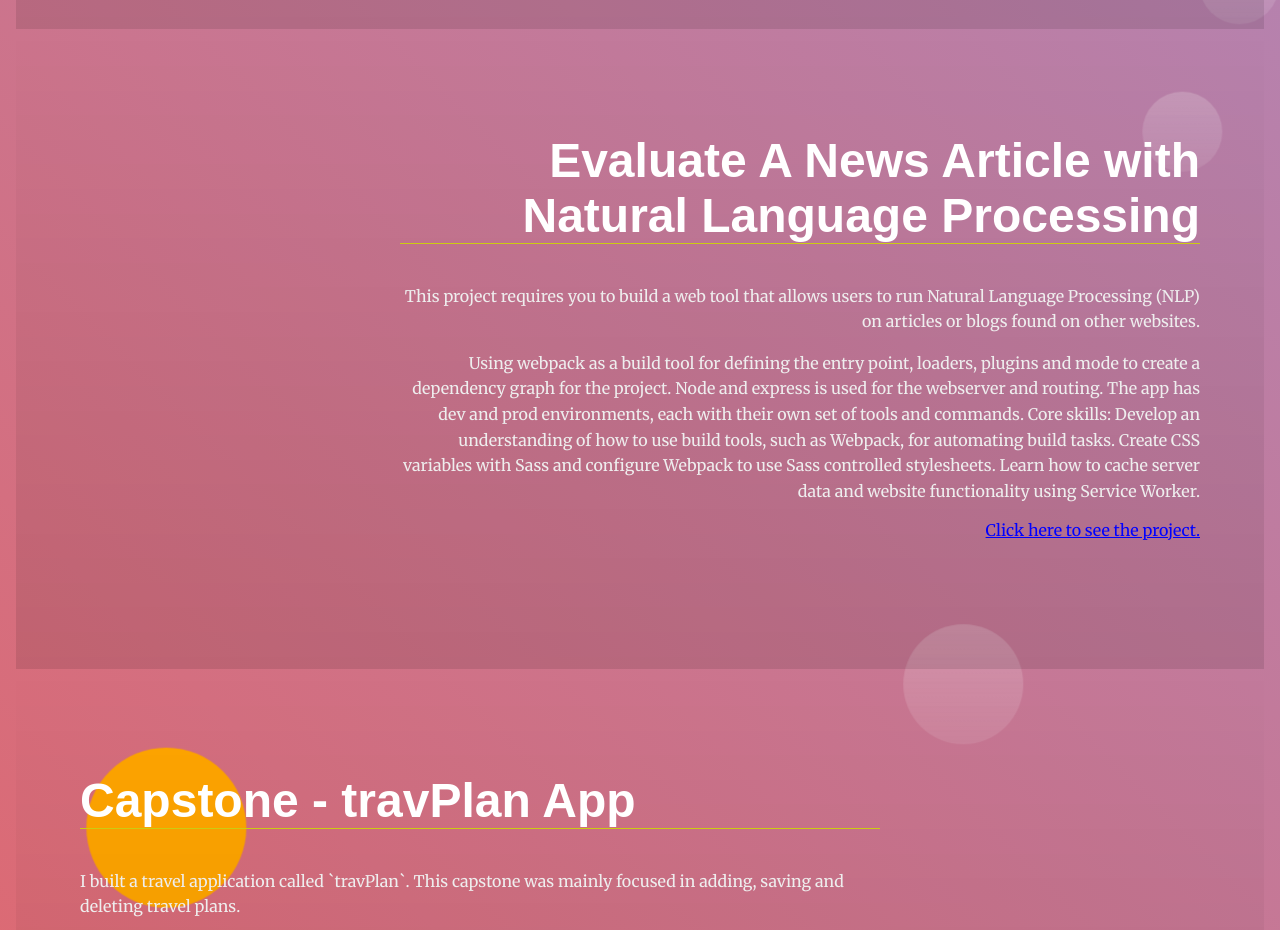
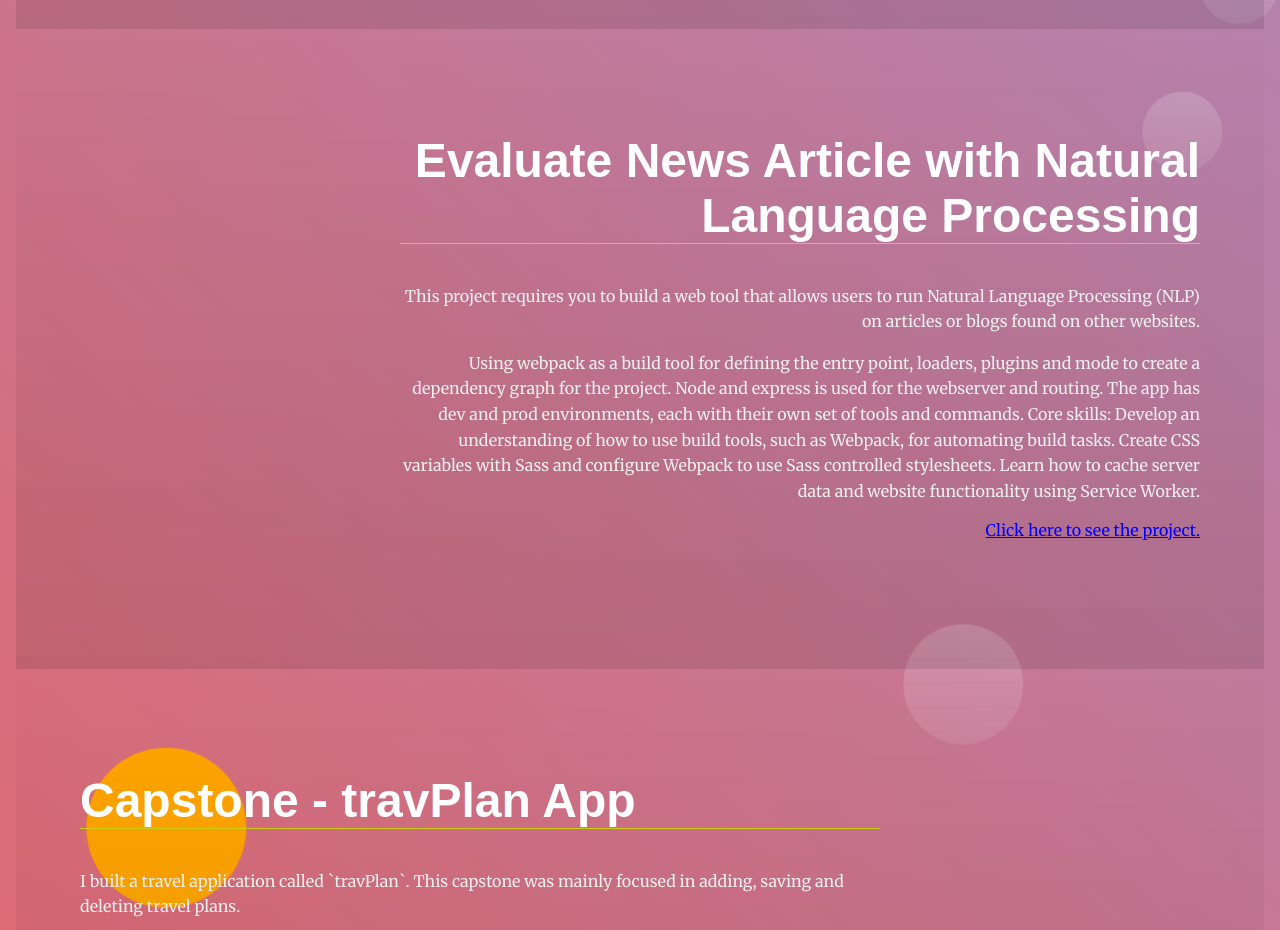
Before and after one commit to sdkdeepa/Landing-page-application, a plain HTML site: page index.html in a window 1280 px wide. Shown: the part 2160-3090 px from the top of the page. Drawn offline with Linux system fonts and the light colour scheme.

Commit message:
fixed typo in NLP

```diff
--- a/index.html
+++ b/index.html
@@ -83,7 +83,7 @@
     <!-- Section 4 -->
     <section id="section4" data-nav="NLP">
       <div class="landing__container">
-        <h2>Evaluate A News Article with Natural Language Processing</h2>
+        <h2>Evaluate News Article with Natural Language Processing</h2>
         <p>This project requires you to build a web tool that allows users to run Natural Language Processing (NLP) on
           articles or blogs found on other websites.</p>
         <p> Using webpack as a build tool for defining the entry point, loaders, plugins and mode to create a dependency graph for the project.
```
